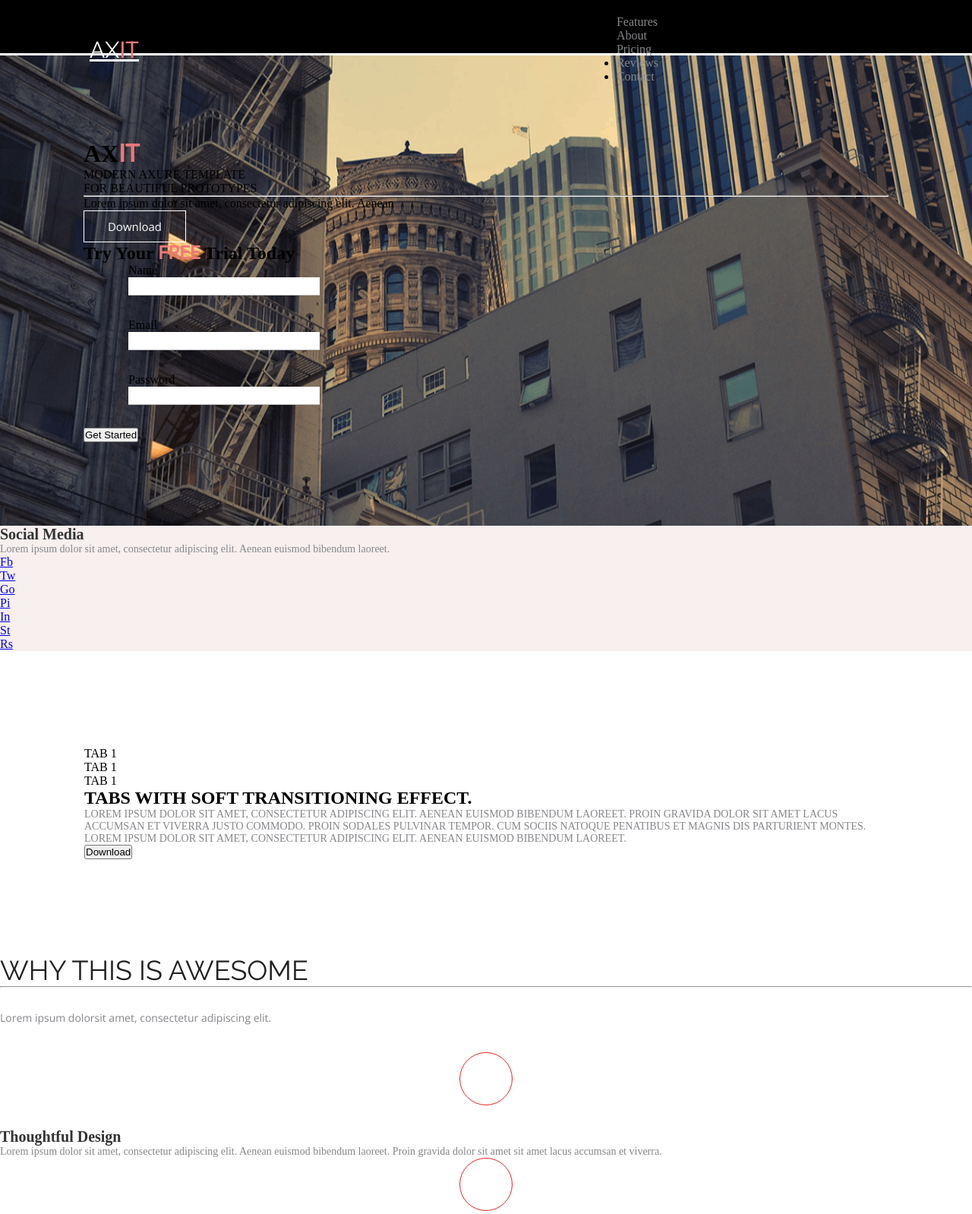
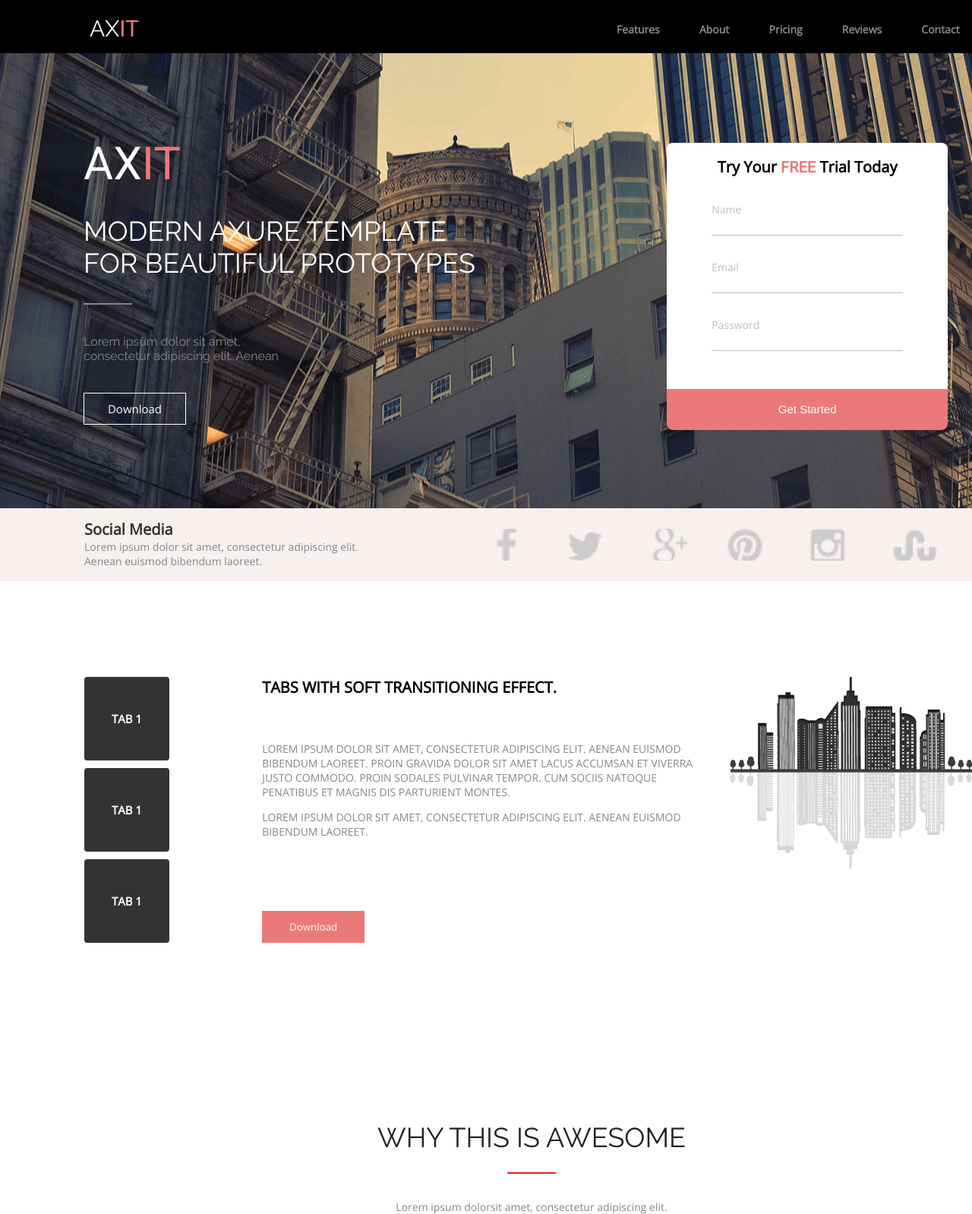
Before and after one commit to Pavel-Ponomarenko/lesson-3, a plain HTML site: page index.html in a window 1280 px wide. Shown: the top 1598 px of the page at 76% size. Drawn offline with nearby package versions, Linux system fonts and the light colour scheme.

Commit message:
Update index.html

```diff
--- a/index.html
+++ b/index.html
@@ -9,119 +9,119 @@
     <link rel="stylesheet" href="styles/main.css">
 </head>
 <body>
-    <div class="main">
+    <div class="wrap">
         <div class="axit">
             <nav>
-                <a class="label link_top uppercase" href="#link_top">Ax<span class="pink-text">it</span></a>
+                <a class="label link-top uppercase" href="#link-top">Ax<span class="pink-text">it</span></a>
                 <ul class="menu">
-                    <li class="menu_item"><a class="link-style" href="#features">Features</a></li>
-                    <li class="menu_item"><a class="link-style" href="#about">About</a></li>
-                    <li class="menu_item"><a class="link-style" href="#pricing">Pricing</a></li>
-                    <li class="menu_item"><a class="link-style" href="#reviews">Reviews</a></li>
-                    <li class="menu_item"><a class="link-style" href="#contact">Contact</a></li>
+                    <li class="menu-item"><a class="link-style" href="#features">Features</a></li>
+                    <li class="menu-item"><a class="link-style" href="#about">About</a></li>
+                    <li class="menu-item"><a class="link-style" href="#pricing">Pricing</a></li>
+                    <li class="menu-item"><a class="link-style" href="#reviews">Reviews</a></li>
+                    <li class="menu-item"><a class="link-style" href="#contact">Contact</a></li>
                 </ul>
             </nav>
         </div>
-        <div class="header" id="link_top">
-            <div class="header_information">
-                <h1 class="header_title uppercase">Ax<span class="pink-text">it</span></h1>
-                <p class="white_title uppercase">Modern axure template</p>
-                <p class="white_title uppercase">for beautiful prototypes</p>
-                <hr class="grey_line">
-                <p class="header_text">Lorem ipsum dolor sit amet, consectetur adipiscing elit. Aenean</p>
+        <header class="header" id="link-top">
+            <div class="header-information">
+                <h1 class="header-title uppercase">Ax<span class="pink-text">it</span></h1>
+                <p class="white-title uppercase">Modern axure template</p>
+                <p class="white-title uppercase">for beautiful prototypes</p>
+                <hr class="grey-line">
+                <p class="header-text">Lorem ipsum dolor sit amet, consectetur adipiscing elit. Aenean</p>
                 <button class="button">Download</button>
             </div>
-            <div class="log_in_box">
-                <h2 class="box_title">Try <span class="uppercase">y</span>our <span class="uppercase pink-text">free</span>
+            <div class="log-in-box">
+                <h2 class="box-title">Try <span class="uppercase">y</span>our <span class="uppercase pink-text">free</span>
                     <span class="uppercase">t</span>rial <span class="uppercase">t</span>oday</h2>
                 <form>
                     <div class="field">
-                        <label class="entering_info">Name<input type="text" required></label>
+                        <label class="entering-info">Name<input type="text" required></label>
                     </div>
                     <div class="field">
-                        <label class="entering_info">Email<input type="email" required></label>
+                        <label class="entering-info">Email<input type="email" required></label>
                     </div>
                     <div class="field">
-                        <label class="entering_info">Password<input type="password" required></label>
+                        <label class="entering-info">Password<input type="password" required></label>
                     </div>
                 </form>
-                <button class="not_button">Get <span class="uppercase">s</span>tarted</button>
+                <button class="download-button">Get <span class="uppercase">s</span>tarted</button>
             </div>
-        </div>
+        </header>
         <div class="social">
-            <div class="social_information">
+            <div class="social-information">
                 <h3 class="subtitle">Social Media</h3>
                 <p class="text">Lorem ipsum dolor sit amet, consectetur adipiscing elit.
                     Aenean euismod bibendum laoreet.</p>
             </div>
-            <ul class="social_icons social_icons_background">
-                <li class="social_item">
-                    <a class="social_link" href="https://www.facebook.com/jora.drich/">Fb</a>
+            <ul class="social-icons social-icons-background">
+                <li class="social-item">
+                    <a class="social-link" href="https://www.facebook.com/jora.drich/">Fb</a>
                 </li>
-                <li class="social_item">
-                    <a class="social_link" href="https://twitter.com/frontsideeer">Tw</a>
+                <li class="social-item">
+                    <a class="social-link" href="https://twitter.com/frontsideeer">Tw</a>
                 </li>
-                <li class="social_item">
-                    <a class="social_link" href="https://www.google.com/intl/ru/account/about/">Go</a>
+                <li class="social-item">
+                    <a class="social-link" href="https://www.google.com/intl/ru/account/about/">Go</a>
                 </li>
-                <li class="social_item">
-                    <a class="social_link" href="https://www.pinterest.com/">Pi</a>
+                <li class="social-item">
+                    <a class="social-link" href="https://www.pinterest.com/">Pi</a>
                 </li>
-                <li class="social_item">
-                    <a class="social_link" href="https://www.instagram.com/pavel_fox/">In</a>
+                <li class="social-item">
+                    <a class="social-link" href="https://www.instagram.com/pavel-fox/">In</a>
                 </li>
-                <li class="social_item">
-                    <a class="social_link" href="https://stumbleupon.com/">St</a>
+                <li class="social-item">
+                    <a class="social-link" href="https://stumbleupon.com/">St</a>
                 </li>
-                <li class="social_item">
-                    <a class="social_link" href="https://rss.com">Rs</a>
+                <li class="social-item">
+                    <a class="social-link" href="https://rss.com">Rs</a>
                 </li>
             </ul>
         </div>
         <div class="features" id="features">
-            <div class="features_tab">
-                <div class="tab_box uppercase">Tab 1</div>
-                <div class="tab_box uppercase">Tab 1</div>
-                <div class="tab_box uppercase">Tab 1</div>
+            <div class="features-tab">
+                <div class="tab-box uppercase"><p>Tab 1</p></div>
+                <div class="tab-box uppercase"><p>Tab 1</p></div>
+                <div class="tab-box uppercase"><p>Tab 1</p></div>
             </div>
-            <div class="features_information">
-                <h2 class="information_title uppercase black_text">Tabs with soft transitioning effect.</h2>
-                <p class="text information_text uppercase">Lorem ipsum dolor sit amet, consectetur adipiscing elit. Aenean euismod
+            <div class="features-information">
+                <h2 class="information-title uppercase black-text">Tabs with soft transitioning effect.</h2>
+                <p class="text information-text uppercase">Lorem ipsum dolor sit amet, consectetur adipiscing elit. Aenean euismod
                     bibendum laoreet. Proin gravida dolor sit amet lacus accumsan et viverra
                     justo commodo. Proin sodales pulvinar tempor. Cum sociis natoque
                     penatibus et magnis dis parturient montes.</p>
                     <p class="text uppercase">Lorem ipsum dolor sit amet, consectetur adipiscing elit. Aenean euismod bibendum laoreet.</p>
-                    <button class="pink_button">Download</button>
+                    <button class="pink-button">Download</button>
             </div>
-            <div class="town_image"></div>
+            <div class="town-image"></div>
         </div>
         <div id="about">
-            <div class="about_information">
+            <div class="about-information">
                 <h2 class="title uppercase">Why this is awesome</h2>
-                <hr class="red_line">
+                <hr class="red-line">
                 <p class="desc">Lorem ipsum dolorsit amet, consectetur adipiscing elit.</p>
             </div>
-            <div class="about_box">
-                <div class="about_card">
-                    <div class="circle circle_bulb"></div>
-                    <h3 class="subtitle subtitle_about">Thoughtful Design</h3>
-                    <p class="text black_text">Lorem ipsum dolor sit amet, consectetur adipiscing
+            <div class="about-box">
+                <div class="about-card">
+                    <div class="circle circle-bulb"></div>
+                    <h3 class="subtitle subtitle-about">Thoughtful Design</h3>
+                    <p class="text black-text">Lorem ipsum dolor sit amet, consectetur adipiscing
                     elit. Aenean euismod bibendum laoreet. Proin gravida dolor
                     sit amet sit amet lacus accumsan et viverra.
                     </p>
                 </div>
-                <div class="about_card">
-                    <div class="circle circle_keyboard"></div>
-                    <h3 class="subtitle subtitle_about">Well Crafted</h3>
-                    <p class="text black_text">Lorem ipsum dolor sit amet, consectetur adipiscing
+                <div class="about-card">
+                    <div class="circle circle-keyboard"></div>
+                    <h3 class="subtitle subtitle-about">Well Crafted</h3>
+                    <p class="text black-text">Lorem ipsum dolor sit amet, consectetur adipiscing
                     elit. Aenean euismod bibendum laoreet. Proin gravida dolor
                     sit amet sit amet lacus accumsan et viverra.
                     </p>
                 </div>
-                <div class="about_card">
-                    <div class="circle circle_lightning"></div>
-                    <h3 class="subtitle subtitle_about">Easy to Customize</h3>
-                    <p class="text black_text">Lorem ipsum dolor sit amet, consectetur adipiscing
+                <div class="about-card">
+                    <div class="circle circle-lightning"></div>
+                    <h3 class="subtitle subtitle-about">Easy to Customize</h3>
+                    <p class="text black-text">Lorem ipsum dolor sit amet, consectetur adipiscing
                     elit. Aenean euismod bibendum laoreet. Proin gravida dolor
                     sit amet sit amet lacus accumsan et viverra.
                     </p>
```
